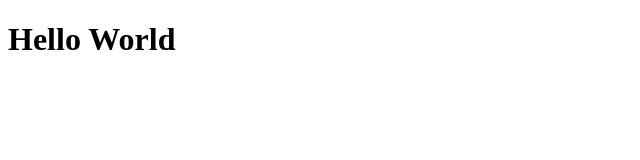
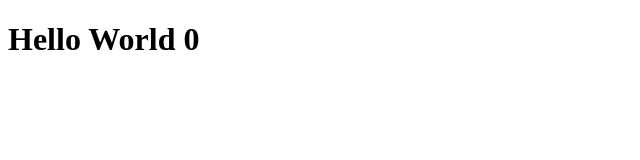
Before and after one commit to ADejbakhsh/Pwa_playtesting, a plain HTML site: page index.html in a window 1280 px wide. Shown: the full height of the page, 0-640 px from the left. Drawn offline with Linux system fonts and the light colour scheme.

Commit message:
check update

```diff
--- a/index.html
+++ b/index.html
@@ -4,7 +4,7 @@
     <link rel="manifest" href="manifest.webmanifest">
 </head>
 <body>
-    <h1>Hello World</h1>
+    <h1>Hello World 0</h1>
 </body>
 <script>
     if ('serviceWorker' in navigator) {
```
